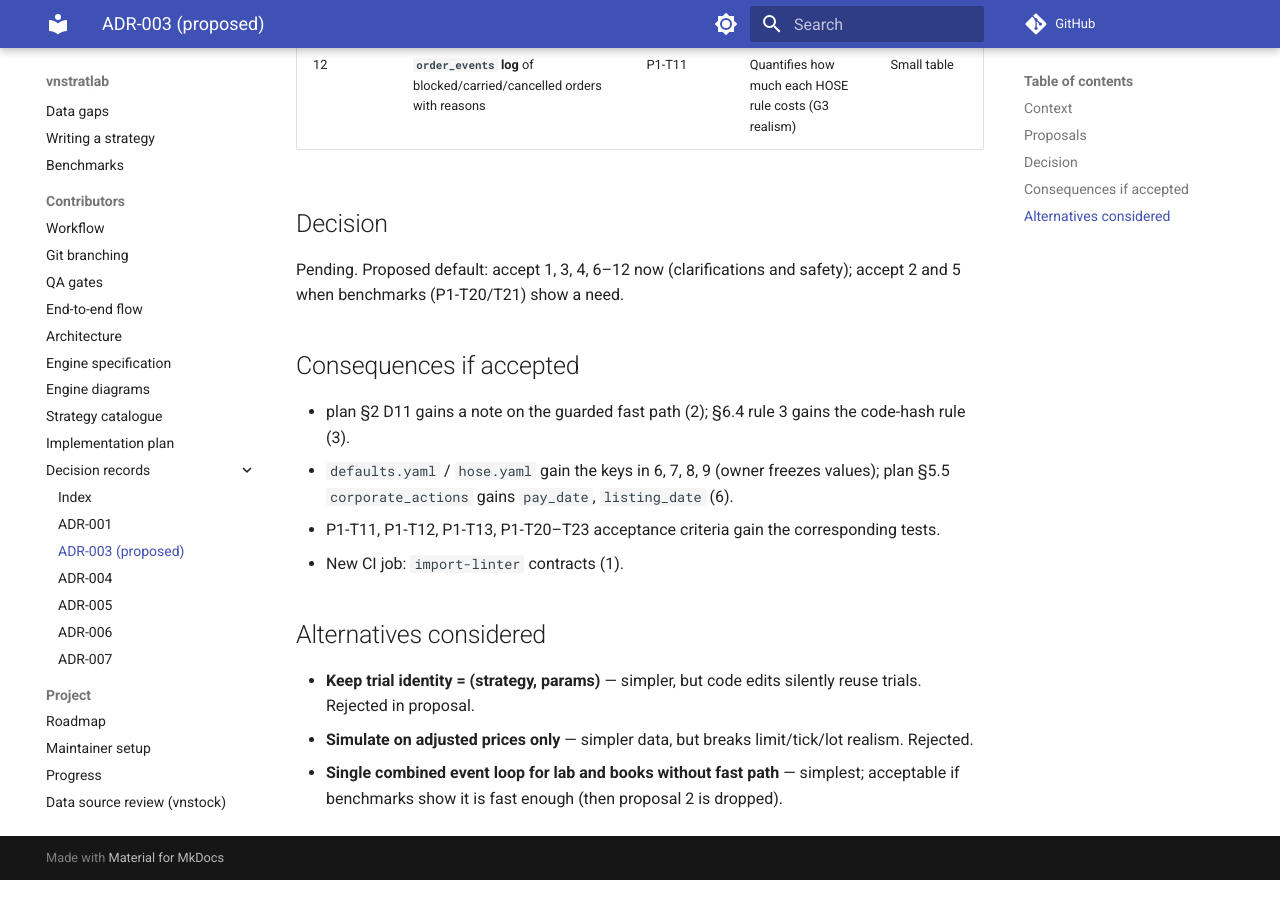
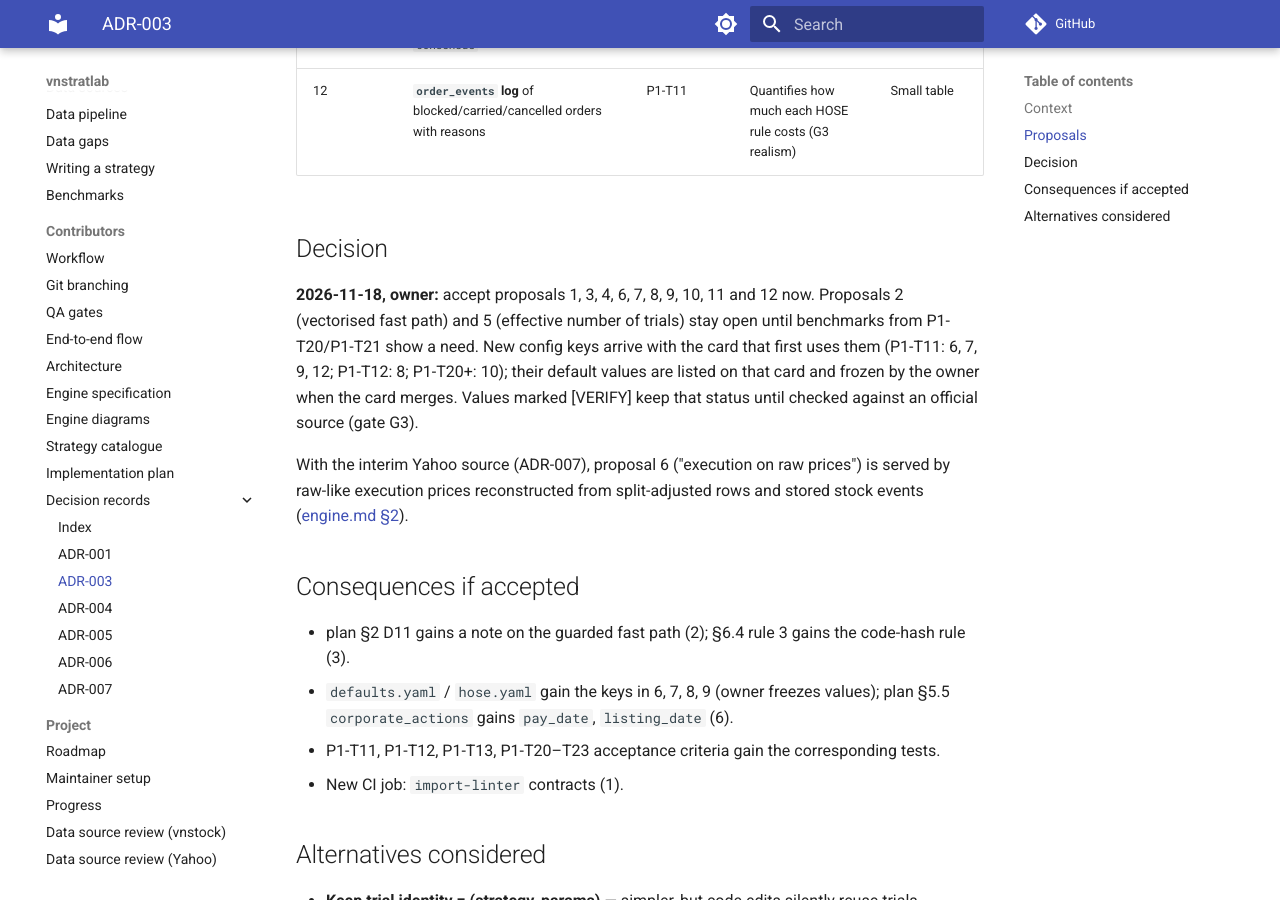
Before and after one commit to lephucchi/vnstratlab, an MkDocs documentation site: the page built from docs/adr/ADR-003-engine-architecture.md, in a window 1280 px wide and 900 px high, scrolled down 1984 px. Built offline with MkDocs 1.6.1 and Material for MkDocs 9.7.7, drawn with Linux system fonts in a browser that asks for light colours; comment, search, counter and statistics services are not loaded; some of the changed text lies outside the part shown.

Commit message:
docs(adr): accept ADR-003 in part; card P1-T11 simulator core
Owner decision 2026-11-18: proposals 1, 3, 4, 6-12 accepted; 2 and 5 deferred until
benchmarks. Plan D11 and rule 6.4.3 notes, engine.md header, ADR index, nav. New card
P1-T11 with the engine config keys (values listed for the owner to freeze at merge).

Co-Authored-By: Claude Opus 5.5 <noreply@anthropic.com>

```diff
--- a/docs/adr/ADR-003-engine-architecture.md
+++ b/docs/adr/ADR-003-engine-architecture.md
@@ -1,6 +1,7 @@
 # ADR-003: Engine and architecture refinements
 
-- Status: **proposed** (owner decision required; plan §2 and §6 are unchanged until accepted)
+- Status: **accepted in part** (owner, 2026-11-18): proposals 1, 3, 4, 6–12 accepted; 2 and 5
+  deferred until benchmarks (P1-T20/P1-T21) show a need
 - Date: 2026-11-17
 - Deciders: owner
 - Related: [engine.md](../engine.md), [strategies.md](../strategies.md), plan D11, §6.4
@@ -29,8 +30,16 @@ that touch fixed decisions. Each item below can be accepted or rejected on its o
 
 ## Decision
 
-Pending. Proposed default: accept 1, 3, 4, 6–12 now (clarifications and safety); accept 2 and
-5 when benchmarks (P1-T20/T21) show a need.
+**2026-11-18, owner:** accept proposals 1, 3, 4, 6, 7, 8, 9, 10, 11 and 12 now. Proposals 2
+(vectorised fast path) and 5 (effective number of trials) stay open until benchmarks from
+P1-T20/P1-T21 show a need. New config keys arrive with the card that first uses them
+(P1-T11: 6, 7, 9, 12; P1-T12: 8; P1-T20+: 10); their default values are listed on that card and
+frozen by the owner when the card merges. Values marked [VERIFY] keep that status until checked
+against an official source (gate G3).
+
+With the interim Yahoo source (ADR-007), proposal 6 ("execution on raw prices") is served by
+raw-like execution prices reconstructed from split-adjusted rows and stored stock events
+([engine.md §2](../engine.md#phase-1-data-constraints-adr-007)).
 
 ## Consequences if accepted
 
--- a/mkdocs.yml
+++ b/mkdocs.yml
@@ -50,7 +50,7 @@ nav:
       - Decision records:
           - Index: adr/README.md
           - ADR-001: adr/ADR-001-python-core-recommend-only.md
-          - ADR-003 (proposed): adr/ADR-003-engine-architecture.md
+          - ADR-003: adr/ADR-003-engine-architecture.md
           - ADR-004: adr/ADR-004-selection-method.md
           - ADR-005: adr/ADR-005-long-horizon-monthly.md
           - ADR-006: adr/ADR-006-synthetic-first.md
```
Also changed, not shown: docs/adr/README.md (+1 -1 lines), docs/cards/P1-T11-simulator-core.md (added, +111 -0 lines), docs/engine.md (+5 -4 lines), docs/plan/plan.md (+3 -3 lines).
